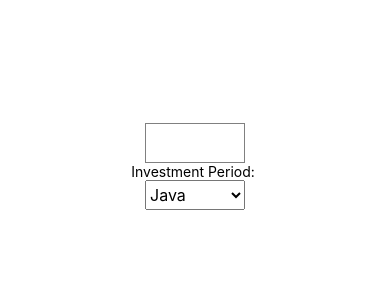
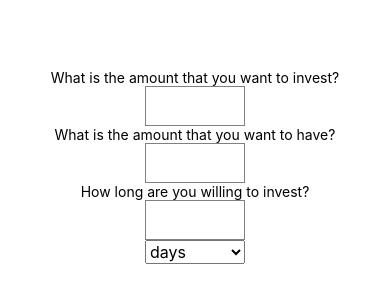
Before and after one commit to TheBestBetters/BestBet, a React Native app: screen / in a window 390 px wide. Shown: the part 256-556 px from the top of the page. Built offline with nearby package versions, Linux system fonts and the light colour scheme.

Commit message:
Making sure that all bets are valid

```diff
--- a/App.js
+++ b/App.js
@@ -1,33 +1,90 @@
 import 'expo';
 import React from 'react';
-import {Picker, PickerIOS, StyleSheet, TextInput, Text, View} from 'react-native';
+import {
+  Keyboard, Picker, PickerIOS, StyleSheet, TextInput, Text,
+  TouchableWithoutFeedback, View
+} from 'react-native';
+
+const ALLOWABLE_MONTHS = 12;
+const ALLOWABLE_DAYS = 366;
+const ALLOWABLE_WEEKS = 52;
+
+function validateInvestmentMagnitude(instance) {
+  var investmentPeriodUnits = instance.state.investmentPeriodUnits;
+  var investmentPeriodMagnitude = parseInt(
+    instance.state.investmentPeriodMagnitude);
+
+  if (investmentPeriodMagnitude == NaN) {
+    return false;
+  }
+
+  if (investmentPeriodUnits == 'days') {
+    return investmentPeriodMagnitude <= 366;
+  } else if (investmentPeriodUnits == 'weeks') {
+    return investmentPeriodMagnitude <= 52;
+  } else {
+    return investmentPeriodMagnitude <= 12;
+  }
+}
 
 export default class App extends React.Component {
   constructor(props) {
     super(props);
     this.state = {
       amountToInvest: '',
-      investmentPeriod: ''
+      amountDesired: '',
+      investmentPeriodMagnitude: '',
+      investmentPeriodUnits: '',
+      hasValidInvestmentMagnitude: true
     }
+  }
+  checkAndWarnInvestmentMagnitude() {
+    if (this.state.investmentPeriodMagnitude == '') {
+      return;
+    }
+    this.setState({
+      hasValidInvestmentMagnitude: validateInvestmentMagnitude(this)
+    });
   }
   render() {
     return (
+      <TouchableWithoutFeedback onPress={Keyboard.dismiss} accessible={false}>
         <View style={styles.container}>
-        <Text>{this.state.amountToInvest}</Text>
+          <Text>What is the amount that you want to invest?</Text>
           <TextInput
             style={{height: 40, width: 100, borderColor: 'gray', borderWidth: 1}}
+            multiline={false} keyboardType="numeric"
             onChangeText={(text) => this.setState({amountToInvest: text})}
             value={this.state.amountToInvest}
           />
-        <Text>Investment Period: {this.state.investmentPeriod}</Text>
+          <Text>What is the amount that you want to have?</Text>
+          <TextInput
+            style={{height: 40, width: 100, borderColor: 'gray', borderWidth: 1}}
+            multiline={false} keyboardType="numeric"
+            onChangeText={(text) => this.setState({amountDesired: text})}
+            value={this.state.amountDesired}
+          />
+          {/* <View style={{flex: 1, flexDirection: 'row'}}> */}
+            <Text>How long are you willing to invest?</Text>
+            <TextInput
+              style={{height: 40, width: 100, borderColor: this.state.hasValidInvestmentMagnitude ? 'gray' : 'red' , borderWidth: 1}}
+              multiline={false} keyboardType="numeric"
+              onChangeText={(text) => this.setState({investmentPeriodMagnitude: text})}
+              value={this.state.investmentPeriodMagnitude}
+            />
             <Picker
-          style={{height:30, width:100}}
-          selectedValue={this.state.investmentPeriod}
-          onValueChange={(itemValue, itemIndex) => this.setState({investmentPeriod: itemValue})}>
-          <Picker.Item key="java" label="Java" value="java" />
-          <Picker.Item key="js" label="JavaScript" value="js" />
+              style={{ width: 100 }} mode="dropdown"
+              selectedValue={this.state.investmentPeriodUnits}
+              onValueChange={(itemValue, itemIndex) =>
+                this.setState({investmentPeriodUnits: itemValue},
+                              this.checkAndWarnInvestmentMagnitude)}>
+              <Picker.Item key="days" label="days" value="days" />
+              <Picker.Item key="weeks" label="weeks" value="weeks" />
+              <Picker.Item key="months" label="months" value="months" />
             </Picker>
+          {/* </View> */}
         </View>
+      </TouchableWithoutFeedback>
     );
   }
 }
```
Lines whose indentation alone changed are shown as unchanged.
